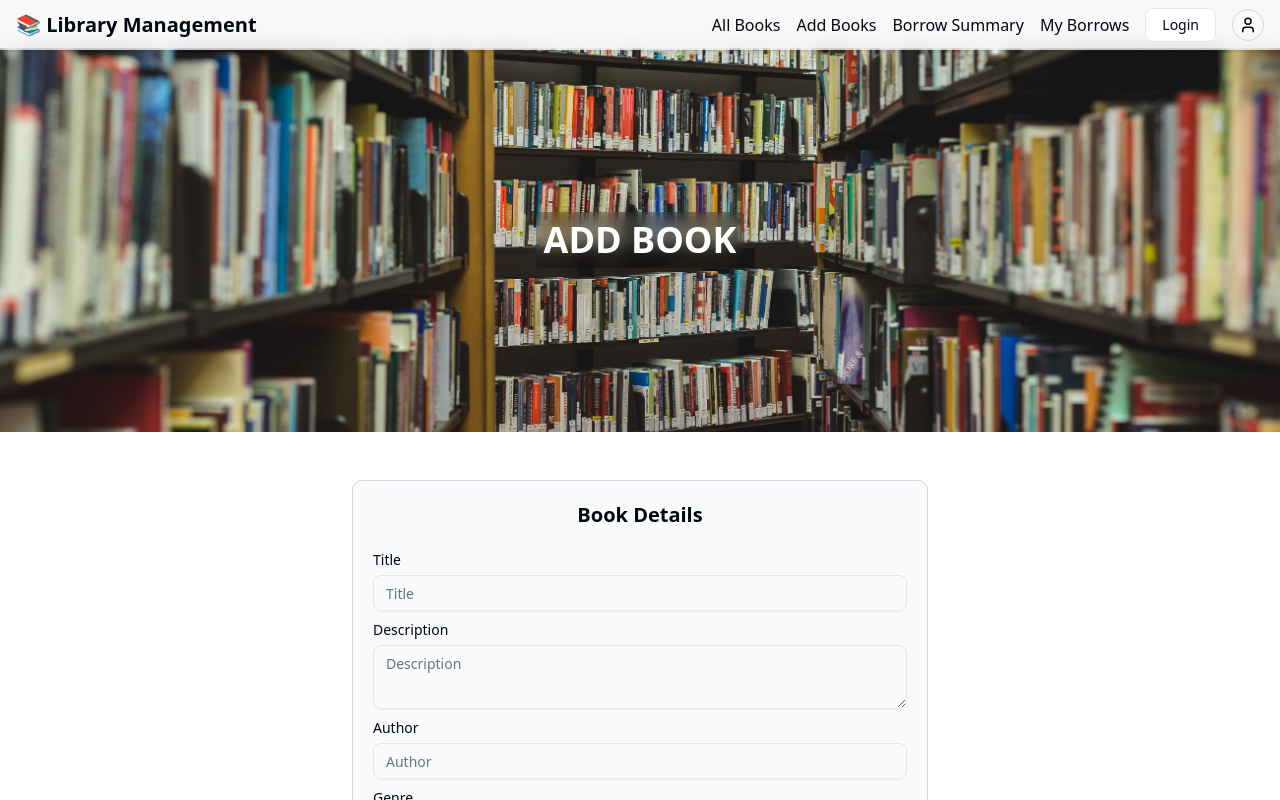
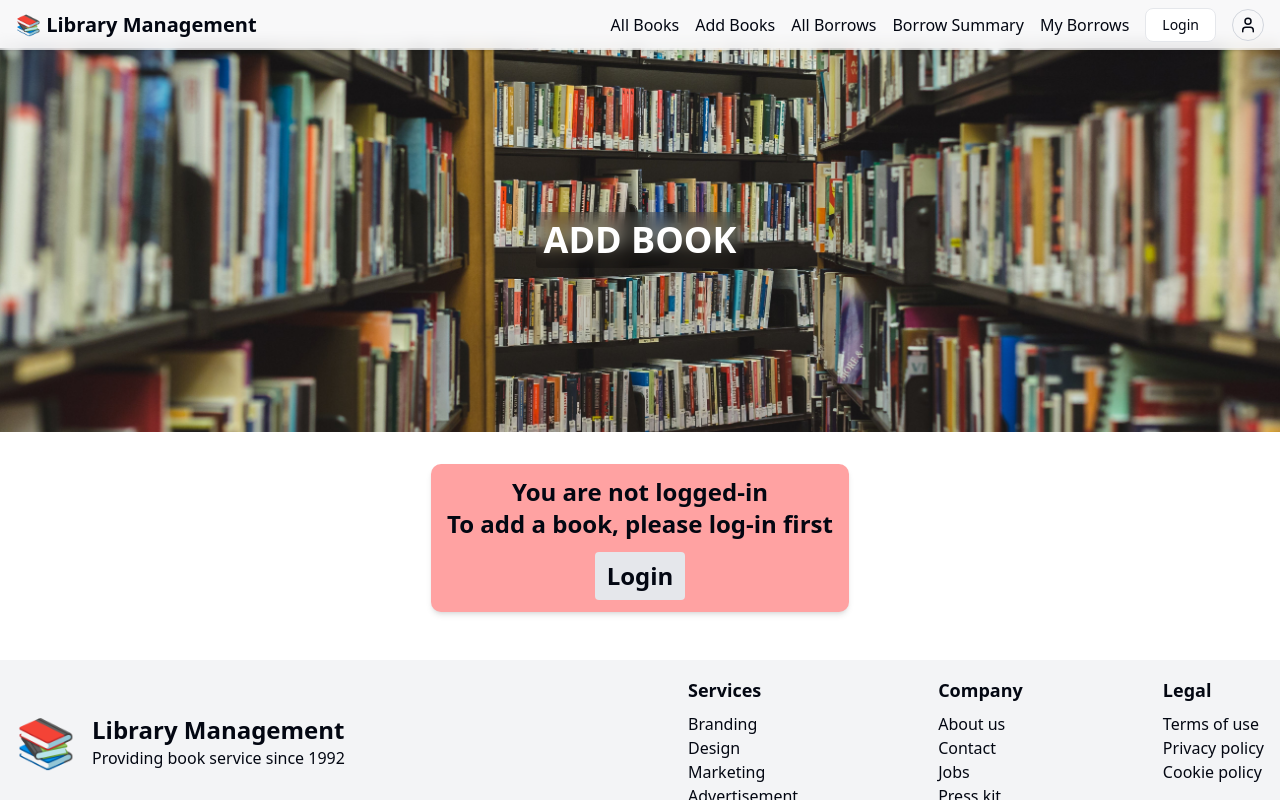
Before and after one commit to pxgacademy/Full-Stack-Minimal-Library-Management-System, a React (Vite) app in the folder frontend/: page /add-books in a window 1280 px wide. Shown: the top 800 px of the page. Built offline with nearby package versions, Linux system fonts and the light colour scheme.

Commit message:
added section container

```diff
--- a/frontend/src/components/Banner.tsx
+++ /dev/null
@@ -1,12 +0,0 @@
-const Banner = ({ img, text }: { img: string; text: string }) => {
-  return (
-    <div className="w-full max-h-96 overflow-hidden relative flex items-center justify-center mt-12">
-      <img src={img} alt="banner" className="w-full h-full object-cover" />
-      <div className="text-4xl text-white font-bold absolute bg-black/20 p-2 rounded backdrop-blur-sm uppercase">
-        <h2>{text}</h2>
-      </div>
-    </div>
-  );
-};
-
-export default Banner;
--- /dev/null
+++ b/frontend/src/components/LoginAlert.tsx
@@ -0,0 +1,23 @@
+import { Link, useLocation } from "react-router";
+
+const LoginAlert = ({ text = "" }: { text?: string }) => {
+  const { pathname } = useLocation();
+
+  return (
+    <div className="text-center text-2xl font-semibold flex justify-center">
+      <div className="bg-red-300 px-4 py-3 rounded-lg shadow-md">
+        <p>You are not logged-in</p>
+        <p>{text} please log-in first</p>
+        <Link
+          to="/login"
+          className="inline-block bg-gray-200 hover:bg-gray-100 rounded px-3 py-2 mt-3"
+          state={{ goTo: pathname }}
+        >
+          Login
+        </Link>
+      </div>
+    </div>
+  );
+};
+
+export default LoginAlert;
--- a/frontend/src/components/SectionContainer.tsx
+++ b/frontend/src/components/SectionContainer.tsx
@@ -1,5 +1,26 @@
-const SectionContainer = () => {
-  return <section className="px-4 w-full"></section>;
+import type { ReactNode } from "react";
+
+interface Props {
+  children: ReactNode;
+  img: string;
+  sectionTitle: string;
+}
+
+const SectionContainer = ({ children, img, sectionTitle }: Props) => {
+  return (
+    <section>
+      <div className="w-full max-h-96 overflow-hidden relative flex items-center justify-center mt-12">
+        <img src={img} alt="banner" className="w-full h-full object-cover" />
+        <div className="text-4xl text-white font-bold absolute bg-black/20 p-2 rounded backdrop-blur-sm uppercase">
+          <h2>{sectionTitle}</h2>
+        </div>
+      </div>
+
+      <div className="px-4 mt-8">
+        <div className="container mx-auto">{children}</div>
+      </div>
+    </section>
+  );
 };
 
 export default SectionContainer;
--- a/frontend/src/components/navbar/navLinks.ts
+++ b/frontend/src/components/navbar/navLinks.ts
@@ -3,6 +3,7 @@
 export const navLinks = [
   { link: "/", name: "All Books" },
   { link: "/add-books", name: "Add Books" },
+  { link: "/all-borrows", name: "All Borrows" },
   { link: "/borrow-summary", name: "Borrow Summary" },
   { link: "/my-borrows", name: "My Borrows" },
 ];
--- a/frontend/src/pages/addBooks/AddBooks.tsx
+++ b/frontend/src/pages/addBooks/AddBooks.tsx
@@ -23,9 +23,12 @@ import { useState } from "react";
 import { useForm } from "react-hook-form";
 import { z } from "zod";
 import { zodResolver } from "@hookform/resolvers/zod";
-import Banner from "@/components/Banner";
 import { useCreateBookMutation } from "@/redux/api/baseApi";
 import { toast } from "sonner";
+import { useAppSelector } from "@/redux/hook";
+import { selectUser } from "@/redux/features/authSlice";
+import LoginAlert from "@/components/LoginAlert";
+import SectionContainer from "@/components/SectionContainer";
 
 const schema = z.object({
   title: z.string().min(5, "Title must be at least 5 characters"),
@@ -41,7 +44,7 @@ type AddBookFormSchema = z.infer<typeof schema>;
 const AddBooks = () => {
   const [isIsbnLoading, setIsIsbnLoading] = useState(false);
   const [isBookLoading, setIsBookLoading] = useState(false);
-
+  const user = useAppSelector(selectUser);
   const [createBook] = useCreateBookMutation();
 
   const form = useForm<AddBookFormSchema>({
@@ -89,10 +92,8 @@ const AddBooks = () => {
   };
 
   return (
-    <section>
-      <Banner img={bannerImg2} text="Add Book" />
-
-      <div className="px-4 mt-12">
+    <SectionContainer img={bannerImg2} sectionTitle="Add Book">
+      {user ? (
         <Form {...form}>
           <form
             onSubmit={form.handleSubmit(onSubmit)}
@@ -250,8 +251,10 @@ const AddBooks = () => {
             </div>
           </form>
         </Form>
-      </div>
-    </section>
+      ) : (
+        <LoginAlert text="To add a book," />
+      )}
+    </SectionContainer>
   );
 };
 
--- a/frontend/src/pages/allBooks/AllBooks.tsx
+++ b/frontend/src/pages/allBooks/AllBooks.tsx
@@ -20,12 +20,12 @@ import {
   TableHeader,
   TableRow,
 } from "@/components/ui/table";
-import Banner from "@/components/Banner";
 import AddBorrowModal from "./AddBorrowModal";
 import UpdateBookModal from "./UpdateBookModal";
 import UpdateBookCopiesModal from "./UpdateBookCopiesModal";
 import BookDetailsModal from "./BookDetailsModal";
 import { DeleteBookModal } from "./DeleteBookModal";
+import SectionContainer from "@/components/SectionContainer";
 
 const defaultValue = {
   filter: "ALL",
@@ -50,16 +50,10 @@ const AllBooks = () => {
   if (isLoading) return <div>Loading</div>;
 
   return (
-    <section className="w-full mt-12">
-      <Banner img={bannerImage} text="All Books" />
-
-      <div className="px-4 mt-6">
-        <div className="container mx-auto">
+    <SectionContainer img={bannerImage} sectionTitle="All Books">
       <div className="grid grid-cols-2 md:grid-cols-4 max-w-3xl mx-auto gap-x-4 gap-y-2">
         {/* filter by genre */}
-            <Select
-              onValueChange={(value) => handleFilterChange("filter", value)}
-            >
+        <Select onValueChange={(value) => handleFilterChange("filter", value)}>
           <SelectTrigger className="w-full">
             <SelectValue placeholder="Select a Genre" />
           </SelectTrigger>
@@ -77,9 +71,7 @@ const AllBooks = () => {
         </Select>
 
         {/* filter by sort by */}
-            <Select
-              onValueChange={(value) => handleFilterChange("sortBy", value)}
-            >
+        <Select onValueChange={(value) => handleFilterChange("sortBy", value)}>
           <SelectTrigger className="w-full">
             <SelectValue placeholder="Sort by Name" />
           </SelectTrigger>
@@ -112,9 +104,7 @@ const AllBooks = () => {
         </Select>
 
         {/* filter by sort */}
-            <Select
-              onValueChange={(value) => handleFilterChange("limit", value)}
-            >
+        <Select onValueChange={(value) => handleFilterChange("limit", value)}>
           <SelectTrigger className="w-full">
             <SelectValue placeholder="Set a Limit" />
           </SelectTrigger>
@@ -178,9 +168,7 @@ const AllBooks = () => {
           </TableBody>
         </Table>
       </div>
-        </div>
-      </div>
-    </section>
+    </SectionContainer>
   );
 };
 
--- /dev/null
+++ b/frontend/src/pages/allBorrows/AllBorrows.tsx
@@ -0,0 +1,13 @@
+import bannerB from "@/assets/banner-b.jpg";
+import SectionContainer from "@/components/SectionContainer";
+
+//
+const AllBorrows = () => {
+  return (
+    <SectionContainer img={bannerB} sectionTitle="All Borrows">
+      <div></div>
+    </SectionContainer>
+  );
+};
+
+export default AllBorrows;
--- a/frontend/src/pages/auth/Login.tsx
+++ b/frontend/src/pages/auth/Login.tsx
@@ -1,5 +1,4 @@
 import bannerL from "@/assets/banner-l.webp";
-import Banner from "@/components/Banner";
 import z from "zod";
 import {
   Form,
@@ -20,6 +19,7 @@ import { useUserLoginMutation } from "@/redux/api/userApi";
 import { useAppDispatch } from "@/redux/hook";
 import { setUser } from "@/redux/features/authSlice";
 import { Link, useLocation, useNavigate } from "react-router";
+import SectionContainer from "@/components/SectionContainer";
 
 const schema = z.object({
   email: z.string().email("Invalid email address"),
@@ -64,6 +64,8 @@ const Login = () => {
 
         navigate(state?.goTo || "/");
 
+        form.reset();
+
         //
       } else toast.error(res.message);
       // eslint-disable-next-line
@@ -72,15 +74,10 @@ const Login = () => {
     } finally {
       setIsUserLoading(false);
     }
-
-    form.reset();
   };
 
   return (
-    <section className="mt-12">
-      <Banner img={bannerL} text="Login" />
-
-      <div className="px-4 mt-8">
+    <SectionContainer img={bannerL} sectionTitle="Login">
       <Form {...form}>
         <form
           onSubmit={form.handleSubmit(onSubmit)}
@@ -145,8 +142,7 @@ const Login = () => {
           </div>
         </form>
       </Form>
-      </div>
-    </section>
+    </SectionContainer>
   );
 };
 
--- a/frontend/src/pages/auth/Register.tsx
+++ b/frontend/src/pages/auth/Register.tsx
@@ -1,5 +1,4 @@
 import bannerL from "@/assets/banner-l.webp";
-import Banner from "@/components/Banner";
 import { useUserRegisterMutation } from "@/redux/api/userApi";
 import { setUser } from "@/redux/features/authSlice";
 import { useAppDispatch } from "@/redux/hook";
@@ -20,6 +19,7 @@ import { Input } from "@/components/ui/input";
 import { Button } from "@/components/ui/button";
 import { LoaderCircle } from "lucide-react";
 import { Link, useLocation, useNavigate } from "react-router";
+import SectionContainer from "@/components/SectionContainer";
 
 const schema = z.object({
   name: z.string().min(1, "Name is required"),
@@ -79,10 +79,7 @@ const Register = () => {
   };
 
   return (
-    <section className="mt-12">
-      <Banner img={bannerL} text="Register" />
-
-      <div className="px-4 mt-8">
+    <SectionContainer img={bannerL} sectionTitle="Register">
       <Form {...form}>
         <form
           onSubmit={form.handleSubmit(onSubmit)}
@@ -164,8 +161,7 @@ const Register = () => {
           </div>
         </form>
       </Form>
-      </div>
-    </section>
+    </SectionContainer>
   );
 };
 
--- a/frontend/src/pages/borrowSummary/BorrowSummary.tsx
+++ b/frontend/src/pages/borrowSummary/BorrowSummary.tsx
@@ -1,5 +1,4 @@
 import bannerImage3 from "@/assets/banner3.webp";
-import Banner from "@/components/Banner";
 import { useGetBorrowSummaryQuery } from "@/redux/api/baseApi";
 import {
   Table,
@@ -10,6 +9,7 @@ import {
   TableRow,
 } from "@/components/ui/table";
 import type { BorrowSummaryT } from "@/types";
+import SectionContainer from "@/components/SectionContainer";
 
 const BorrowSummary = () => {
   const { data, isLoading } = useGetBorrowSummaryQuery("");
@@ -17,10 +17,7 @@ const BorrowSummary = () => {
   if (isLoading) return <div>Loading...</div>;
 
   return (
-    <section className="w-full mt-12">
-      <Banner img={bannerImage3} text="Borrow Summary" />
-      <div className="px-4 mt-6">
-        <div className="container mx-auto">
+    <SectionContainer img={bannerImage3} sectionTitle="Borrow Summary">
       <Table>
         <TableHeader className="bg-gray-100">
           <TableRow>
@@ -43,9 +40,7 @@ const BorrowSummary = () => {
           ))}
         </TableBody>
       </Table>
-        </div>
-      </div>
-    </section>
+    </SectionContainer>
   );
 };
 
--- a/frontend/src/pages/myBorrows/MyBorrows.tsx
+++ b/frontend/src/pages/myBorrows/MyBorrows.tsx
@@ -1,5 +1,17 @@
-const MyBorrows = () => {
-  return <div>My Borrows</div>;
+import myBannerImg from "@/assets/banner-my.jpg";
+import { useAppSelector } from "@/redux/hook";
+import { selectUser } from "@/redux/features/authSlice";
+import LoginAlert from "@/components/LoginAlert";
+import type { FC } from "react";
+import SectionContainer from "@/components/SectionContainer";
+
+const MyBorrows: FC = () => {
+  const user = useAppSelector(selectUser);
+  return (
+    <SectionContainer img={myBannerImg} sectionTitle="My Borrows">
+      {user ? <div></div> : <LoginAlert text="To see your borrows," />}
+    </SectionContainer>
+  );
 };
 
 export default MyBorrows;
--- a/frontend/src/routes/routes.tsx
+++ b/frontend/src/routes/routes.tsx
@@ -1,5 +1,6 @@
 import AddBooks from "@/pages/addBooks/AddBooks";
 import AllBooks from "@/pages/allBooks/AllBooks";
+import AllBorrows from "@/pages/allBorrows/AllBorrows";
 import Login from "@/pages/auth/Login";
 import Register from "@/pages/auth/Register";
 import BorrowSummary from "@/pages/borrowSummary/BorrowSummary";
@@ -21,6 +22,10 @@ export const router = createBrowserRouter([
         Component: AddBooks,
       },
       {
+        path: "all-borrows",
+        Component: AllBorrows,
+      },
+      {
         path: "borrow-summary",
         Component: BorrowSummary,
       },
```
Also changed, not shown: 2 other files (tests, documents, lock files or other folders). Lines whose indentation alone changed are shown as unchanged.
